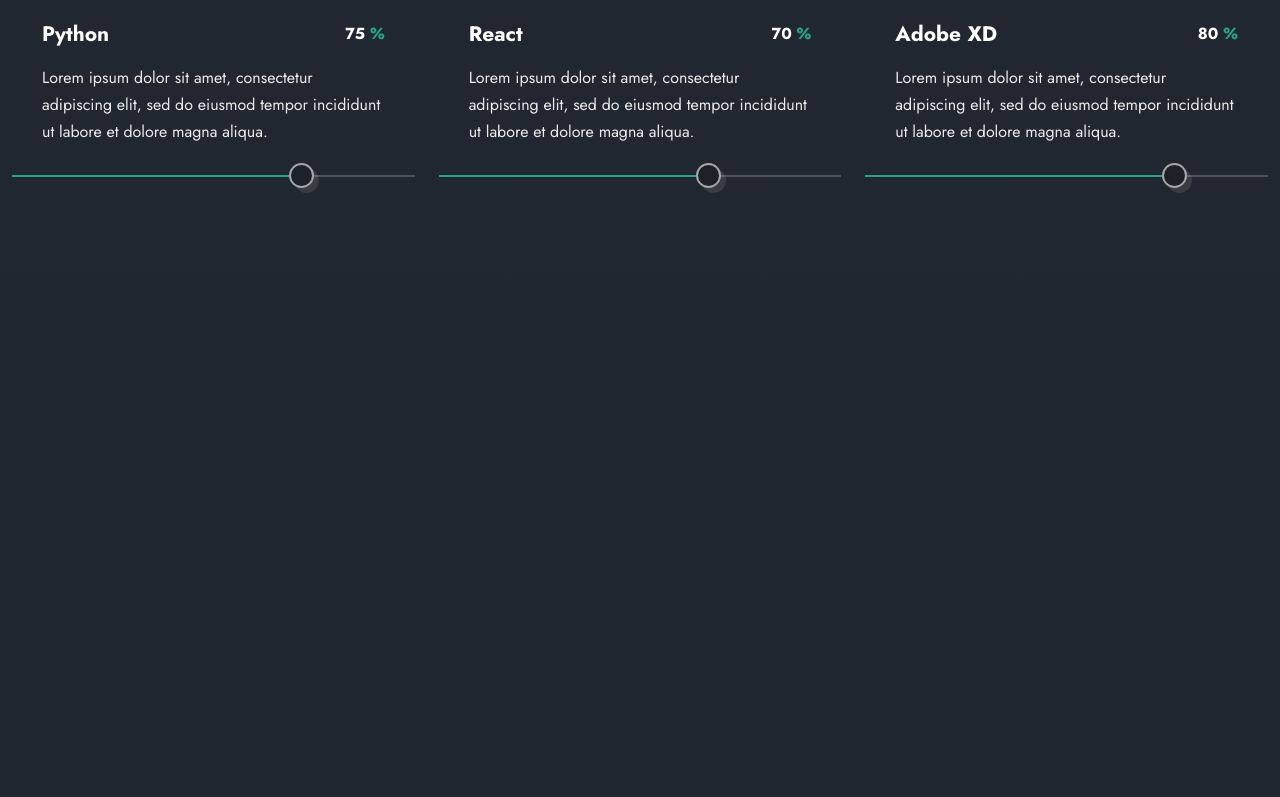
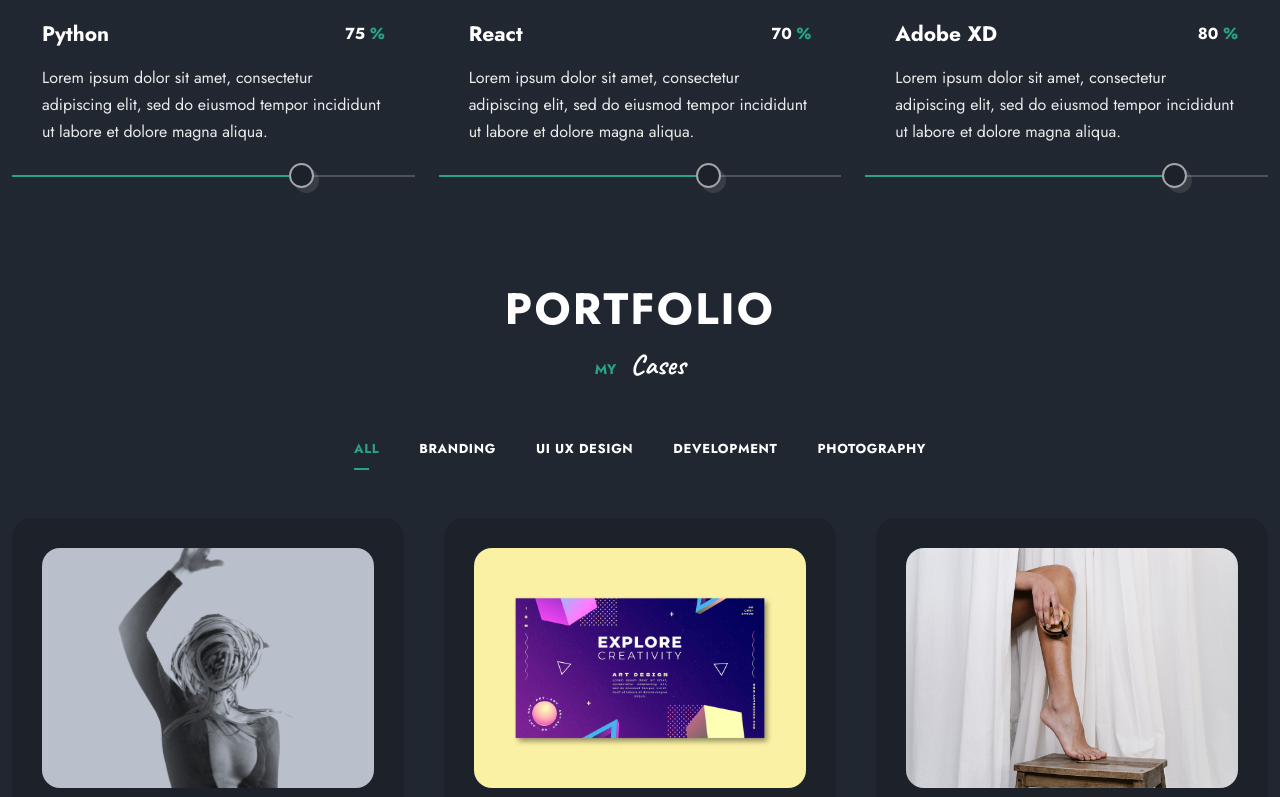
Before and after one commit to CodeEmcent/Inno-portfolio, a React (Vite) app in the folder portfolio/: page / in a window 1280 px wide. Shown: the part 2000-2797 px from the top of the page. Before the commit the page ends 2277 px from the top, so only its background shows below. Built offline with nearby package versions, Linux system fonts and the light colour scheme.

Commit message:
Portfolio Added

```diff
--- a/portfolio/src/App.css
+++ b/portfolio/src/App.css
@@ -247,6 +247,7 @@
   background-color: var(--container-color);
   overflow: hidden;
   text-align: left;
+  position: relative;
 }
 
 .card-one {
@@ -256,6 +257,15 @@
   -moz-border-radius: 18px;
   -ms-border-radius: 18px;
   -o-border-radius: 18px;
+}
+
+.card-two {
+  padding: 30px;
+  border-radius: 20px;
+  -webkit-border-radius: 20px;
+  -moz-border-radius: 20px;
+  -ms-border-radius: 20px;
+  -o-border-radius: 20px;
 }
 
 .link {
--- a/portfolio/src/App.jsx
+++ b/portfolio/src/App.jsx
@@ -3,6 +3,7 @@
 import Home from './components/home/Home'
 import Services from './components/services/Services'
 import Skills from './components/skills/Skills'
+import Portfolio from './components/portfolio/Portfolio'
 
 function App() {
   return (
@@ -10,6 +11,7 @@
       <Home />
       <Services />
       <Skills />
+      <Portfolio />
     </main>
   )
 }
--- /dev/null
+++ b/portfolio/src/components/portfolio/Items.jsx
@@ -0,0 +1,35 @@
+import React from 'react'
+import { FaArrowRight } from 'react-icons/fa'
+import shapeTwo from '../../assets/shape-2.png'
+import './portfolio.css'
+
+const Items = ({ projectItems }) => {
+  return (
+    <>
+      {projectItems.map((projectItem) => {
+        const { id, img, category, title, description } = projectItem
+
+        return (
+          <div className='portfolio__items card card-two' key={id}>
+            <div className='portfolio__img-wrapper'>
+              <img src={img} alt='' className='portfolio__img' />
+            </div>
+
+            <span className='portfolio__category text-cs'>{category}</span>
+            <h3 className='portfolio__title'>{title}</h3>
+            <p className='portfolio__description'>{description}</p>
+
+            <a href='#' className='link'>
+              See Pricing
+              <FaArrowRight className='link__icon' />
+            </a>
+
+            <img src={shapeTwo} alt='' className='shape c__shape' />
+          </div>
+        )
+      })}
+    </>
+  )
+}
+
+export default Items
--- /dev/null
+++ b/portfolio/src/components/portfolio/List.jsx
@@ -0,0 +1,28 @@
+import React, { useState } from 'react'
+
+const List = ({ list, filterItems }) => {
+  const [active, setActive] = useState(0)
+
+  return (
+    <div className='portfolio__list'>
+      {list.map((category, index) => {
+        return (
+          <button
+            className={`${
+              active === index ? 'active-work' : ''
+            } portfolio__list-item text-cs`}
+            key={index}
+            onClick={() => {
+              setActive(index)
+              filterItems(category)
+            }}
+          >
+            {category}
+          </button>
+        )
+      })}
+    </div>
+  )
+}
+
+export default List
--- /dev/null
+++ b/portfolio/src/components/portfolio/Portfolio.jsx
@@ -0,0 +1,45 @@
+import React, { useState } from 'react'
+import './portfolio.css'
+import List from './List'
+import Items from './Items'
+import { projects } from '../../Data'
+
+const allNavList = [
+  'all',
+  ...new Set(projects.map((project) => project.category)),
+]
+
+const Portfolio = () => {
+  const [projectItems, setMenuItems] = useState(projects)
+  const [navList, setCategories] = useState(allNavList)
+
+  const filterItems = (category) => {
+    if (category === 'all') {
+      setMenuItems(projects)
+      return
+    }
+
+    const newProjectItems = projects.filter(
+      (item) => item.category === category
+    )
+
+    setMenuItems(newProjectItems)
+  }
+
+  return (
+    <section className='portfolio section' id='portfolio'>
+      <h2 className='section__title text-cs'>Portfolio</h2>
+      <p className='section__subtitle'>
+        My <span>Cases</span>
+      </p>
+
+      <List list={navList} filterItems={filterItems} />
+
+      <div className='portfolio__container container grid'>
+        <Items projectItems={projectItems} />
+      </div>
+    </section>
+  )
+}
+
+export default Portfolio
--- /dev/null
+++ b/portfolio/src/components/portfolio/portfolio.css
@@ -0,0 +1,102 @@
+portfolio {
+  background-image: var(--first-gradient);
+}
+
+.portfolio__list {
+  display: flex;
+  justify-content: center;
+  column-gap: 40px;
+  margin-bottom: 60px;
+}
+
+.portfolio__list-item {
+  color: var(--title-color);
+  font-size: var(--tiny-font-size);
+  font-weight: 700;
+  position: relative;
+  transition: all 0.7s var(--transition);
+  -webkit-transition: all 0.7s var(--transition);
+  -moz-transition: all 0.7s var(--transition);
+  -ms-transition: all 0.7s var(--transition);
+  -o-transition: all 0.7s var(--transition);
+}
+
+.portfolio__list-item::before {
+  content: '';
+  width: 0;
+  height: 2px;
+  max-width: 60%;
+  background-color: var(--primary-color);
+  position: absolute;
+  bottom: -12px;
+  left: 0;
+  transition: all 0.3s var(--transition);
+  -webkit-transition: all 0.3s var(--transition);
+  -moz-transition: all 0.3s var(--transition);
+  -ms-transition: all 0.3s var(--transition);
+  -o-transition: all 0.3s var(--transition);
+}
+
+.active-work {
+  color: var(--primary-color);
+}
+
+.active-work::before,
+.portfolio__list-item:hover::before {
+  width: 40px;
+}
+
+.portfolio__container {
+  grid-template-columns: repeat(3, 1fr);
+  gap: 40px;
+}
+
+.portfolio__img-wrapper {
+  border-radius: 18px;
+  -webkit-border-radius: 18px;
+  -moz-border-radius: 18px;
+  -ms-border-radius: 18px;
+  -o-border-radius: 18px;
+  overflow: hidden;
+}
+
+.portfolio__img {
+  height: 240px;
+  width: 100%;
+  object-fit: cover;
+  vertical-align: middle;
+  transition: all 0.6s var(--transition);
+  -webkit-transition: all 0.6s var(--transition);
+  -moz-transition: all 0.6s var(--transition);
+  -ms-transition: all 0.6s var(--transition);
+  -o-transition: all 0.6s var(--transition);
+}
+
+.portfolio__items:hover .portfolio__img {
+  transform: scale(1.04);
+  -webkit-transform: scale(1.04);
+  -moz-transform: scale(1.04);
+  -ms-transform: scale(1.04);
+  -o-transform: scale(1.04);
+}
+
+.portfolio__category {
+  color: var(--primary-color);
+  font-size: var(--tiny-font-size);
+  font-weight: 700;
+  margin-bottom: 5px;
+  display: block;
+}
+
+.portfolio__category,
+.portfolio__description {
+  margin-top: 30px;
+}
+
+.portfolio__title {
+  font-size: var(--h4-font-size);
+}
+
+.portfolio__description {
+  min-height: 125px;
+}
--- a/portfolio/src/components/services/Services.jsx
+++ b/portfolio/src/components/services/Services.jsx
@@ -45,7 +45,7 @@
       >
         {services.map(({ name, title, description }, index) => {
           return (
-            <SwiperSlide className='services__item card card-one'>
+            <SwiperSlide className='services__item card card-one' key={index}>
               <span className='services__subtitle text-cs'>{name}</span>
 
               <h3 className='services__title'>{title}</h3>
--- a/portfolio/src/components/skills/Skills.jsx
+++ b/portfolio/src/components/skills/Skills.jsx
@@ -13,7 +13,7 @@
       <div className='skills__container container grid'>
         {skills.map(({ name, percentage, description }, index) => {
           return (
-            <div className='skills__item'>
+            <div className='skills__item' key={index}>
               <div className='skills__titles'>
                 <h3 className='skills__name'>{name}</h3>
                 <span className='skills__number'>
```
